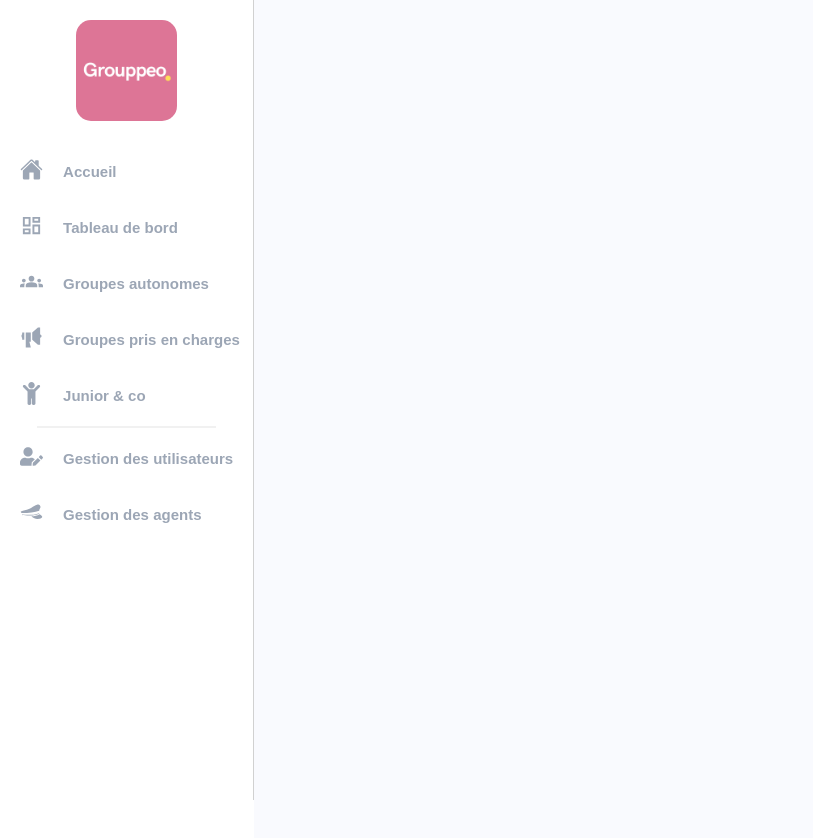
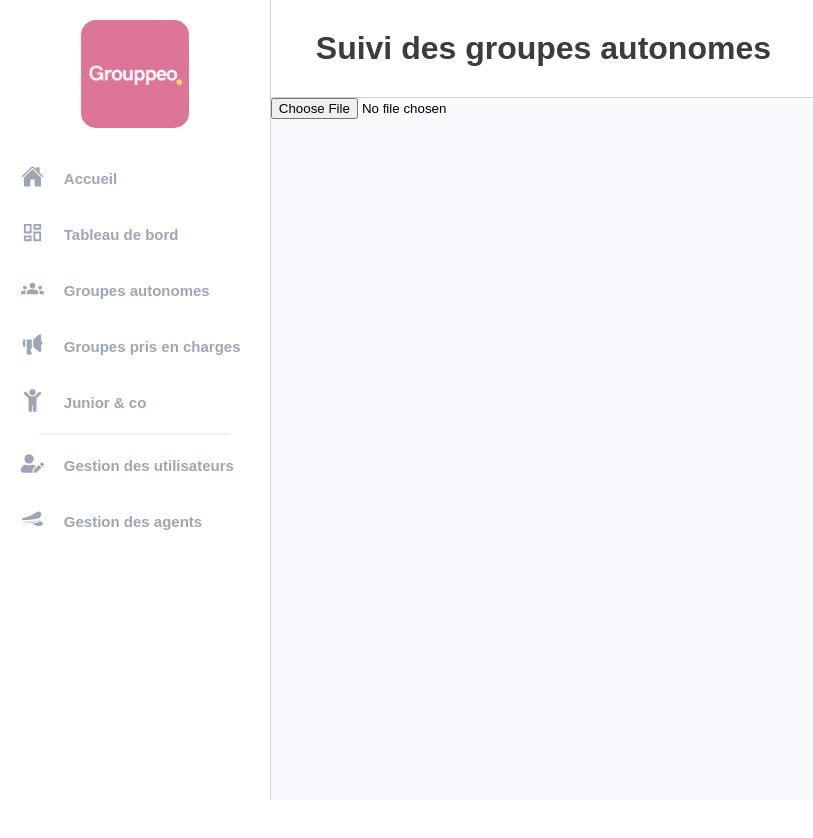
Before and after one commit to AxelDemorest/grouppeo_sncf, a React (Create React App) app in the folder client/: page /groupes-autonomes in a window 1280 px wide. Shown: the top 838 px of the page, without its empty margins (0-813 px from the left). After the commit the page ends 800 px from the top, so only its background shows below. Built offline with nearby package versions, Linux system fonts and the light colour scheme.

Commit message:
feat(groups & database): add new page to import groups excel file

```diff
--- a/client/src/App/App.js
+++ b/client/src/App/App.js
@@ -1,6 +1,7 @@
 import Container from '../components/container/Container.jsx';
 import Home from '../views/home/Home.jsx';
 import { BrowserRouter, Routes, Route } from "react-router-dom";
+import IndependentGroups from '../views/independent_groups/IndependentGroups.jsx';
 
 function App() {
   return (
@@ -9,6 +10,7 @@ function App() {
         <Container>
           <Routes>
               <Route exact path="/" element={<Home />}/>
+              <Route exact path="/groupes-autonomes" element={<IndependentGroups />}/>
           </Routes>
         </Container>
       </BrowserRouter>
--- a/client/src/components/container/Container.jsx
+++ b/client/src/components/container/Container.jsx
@@ -22,7 +22,6 @@ const DashboardContainer = styled.div`
     height: 100vh;
     width: calc(100vw - 270px);
     background-color: #F9FAFE;
-    padding: 40px;
 `;
 
 export default Container;
--- a/client/src/components/sideBar/SideBar.jsx
+++ b/client/src/components/sideBar/SideBar.jsx
@@ -16,7 +16,7 @@ const SideBar = () => {
             <NavItems className='navItems'>
                 <NavLink to="/"><IoHome className="sideBarIcon" /> Accueil</NavLink>
                 <NavLink to="/"><MdOutlineDashboard className="sideBarIcon" /> Tableau de bord</NavLink>
-                <NavLink to="/"><MdGroups className="sideBarIcon" /> Groupes autonomes</NavLink>
+                <NavLink to="/groupes-autonomes"><MdGroups className="sideBarIcon" /> Groupes autonomes</NavLink>
                 <NavLink to="/"><IoMegaphoneSharp className="sideBarIcon" /> Groupes pris en charges</NavLink>
                 <NavLink to="/"><FaChild className="sideBarIcon" /> Junior & co</NavLink>
                 <SideBarSeparator />
--- /dev/null
+++ b/client/src/views/independent_groups/IndependentGroups.jsx
@@ -0,0 +1,186 @@
+import React, { useEffect, useState } from 'react';
+import styled from 'styled-components';
+import axios from 'axios';
+import { utils, read } from 'xlsx';
+
+const EXTENSIONS = ['xlsx', 'csv', 'xls']
+
+const IndependentGroups = () => {
+    const [data, setData] = useState();
+    const [trains, setTrains] = useState();
+
+    useEffect(() => {
+        const createTrains = async () => {
+            const trainRequest = await axios.post('http://localhost:3001/train/train', data);
+            console.log(trainRequest.data);
+        };
+
+        if(data) {
+            createTrains();
+        }
+    }, [data, trains]);
+
+    const getExtension = (file) => {
+        const parts = file.name.split('.');
+        const extension = parts[parts.length - 1];
+        return EXTENSIONS.includes(extension);
+    };
+
+    const convertToJson = (headers, data) => {
+        const rows = [];
+        const trainRows = [];
+
+        const headersTrainDatabase = {
+            'Dates ' : 'train_date',
+            'No de train' : 'train_number',
+            'Heure' : 'train_hour',
+        }
+
+        const headersDatabase= {
+            'Dates ' : 'group_meeting_date',
+            'No de train' : 'train_number',
+            'Heure' : 'train_hour',
+            'Destination' : 'group_destination',
+            'Nom groupe' : 'group_name',
+            'Nbre places' : 'group_total_travellers',
+            'N°\nVoiture' : 'group_car_number',
+            'Nature groupe' : 'group_type',
+            'Prestation' : 'group_prestation',
+            'Point RV' : 'group_meeting_point',
+            'Heure RV' : 'group_meeting_time',
+            'Responsable  jour du départ' : 'group_responsable_departure_day',
+            'Tel \nresponsable' : 'group_responsable_phone_departure_day',
+            'Bus (nbre)' : 'group_bus_number',
+            'Responsable' : 'group_responsable',
+            'Téléphone responsable' : 'group_responsable_phone',
+            'Nom vendeur' : 'group_seller_name',
+            'Tél vendeur' : 'group_seller_phone',
+            'DPX\n(1 par train sensible)' : 'group_dpx',
+            'Commentaires' : 'group_comment',
+        };
+
+        data.forEach(row => {
+            let rowData = {};
+            let trainData = {};
+            if(row.length > 0) {
+                row.forEach((element, index) => {
+                    switch(headers[index]) {
+                        case 'Dates ':
+                            rowData[headersTrainDatabase[headers[index]]] = element;
+                        case 'No de train':
+                        case 'Heure':
+                            trainData[headersTrainDatabase[headers[index]]] = element;
+                        default:
+                            rowData[headersDatabase[headers[index]]] = typeof element === 'string' ? element.trim() : element;
+                    }
+                });
+                rows.push(rowData);
+                trainRows.push(trainData);
+            }
+        });
+        setTrains(trainRows);
+        console.log(rows);
+        return rows;
+    };
+
+    const importExcel = (e) => {
+        const file = e.target.files[0];
+
+        const reader = new FileReader();
+        reader.onload = (event) => {
+            const bstr = event.target.result;
+            const workBook = read(bstr, { type: 'binary', cellText: false, cellDates: true });
+
+            const workSheetName = workBook.SheetNames[0];
+            const workSheet = workBook.Sheets[workSheetName];
+
+            const fileData = utils.sheet_to_json(workSheet, { header: 1, raw: false, dateNF: 'dd-mm-yyyy hh:mm' });
+            // console.log(fileData);
+            const headers = fileData[0];
+            /*const headersReplace = [
+                'date',
+                'heure',
+                'no_train',
+                'destination',
+                'nom_groupe',
+                'total_voyageurs',
+                'no_voiture',
+                'type_groupe',
+                'prestation',
+                'point_rdv',
+                'heure_rdv',
+                'resp_jour_depart',
+                'tel_resp_jour_depart',
+                'bus_nombre',
+                'responsable',
+                'responsable_tel',
+                'nom_vendeur',
+                'tel_vendeur',
+                'dpx',
+                'commentaire'
+            ];*/
+            // const heads = headers.map(head => ({ title: head, field: head }))
+            fileData.splice(0, 1);
+            setData(convertToJson(headers, fileData));
+        };
+
+        if(file) {
+            if(getExtension(file)) {
+                reader.readAsBinaryString(file);
+            }
+        } else {
+            setData([]);
+        }
+    }
+
+    const headTable = [
+        'Dates',
+        'Heures',
+        'No de train',
+        'Destination',
+        'Nom groupe' ,
+        'Nbre place',
+        'No de voiture',
+        'Nature groupe',
+    ];
+
+    return (
+        <div>
+            <Header>
+                <HeaderTitle>Suivi des groupes autonomes</HeaderTitle>
+            </Header>
+            <input type="file" onChange={importExcel} />
+            <ListGroups>
+                <CustomTable>
+                    <thead>
+                        <tr>
+                            <th>
+
+                            </th>
+                        </tr>
+                    </thead>
+                </CustomTable>
+            </ListGroups>
+        </div>
+    );
+};
+
+const Header = styled.div`
+    background-color: #FFFFFF;
+    border-bottom: 1px solid #d1d1d1;
+`;
+
+const HeaderTitle = styled.h1`
+    margin: 0;
+    padding: 30px;
+    margin-left: 15px;
+    color: #3c3c3c;
+`;
+
+const ListGroups = styled.div`
+`;
+
+const CustomTable = styled.table`
+`;
+
+export default IndependentGroups;
```
Also changed, not shown: client/package.json (+6 -1 lines), 1 other file (tests, documents, lock files or other folders).
